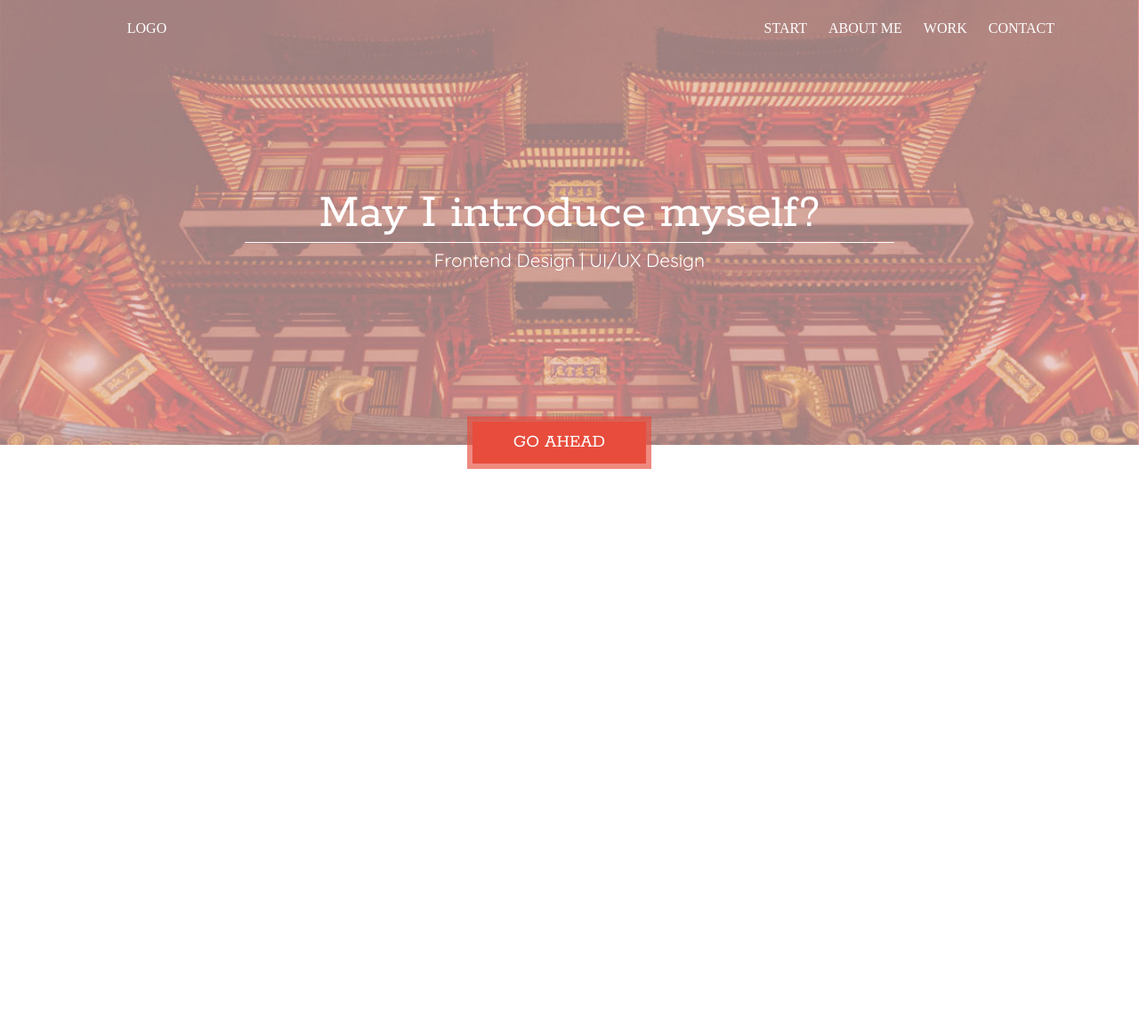
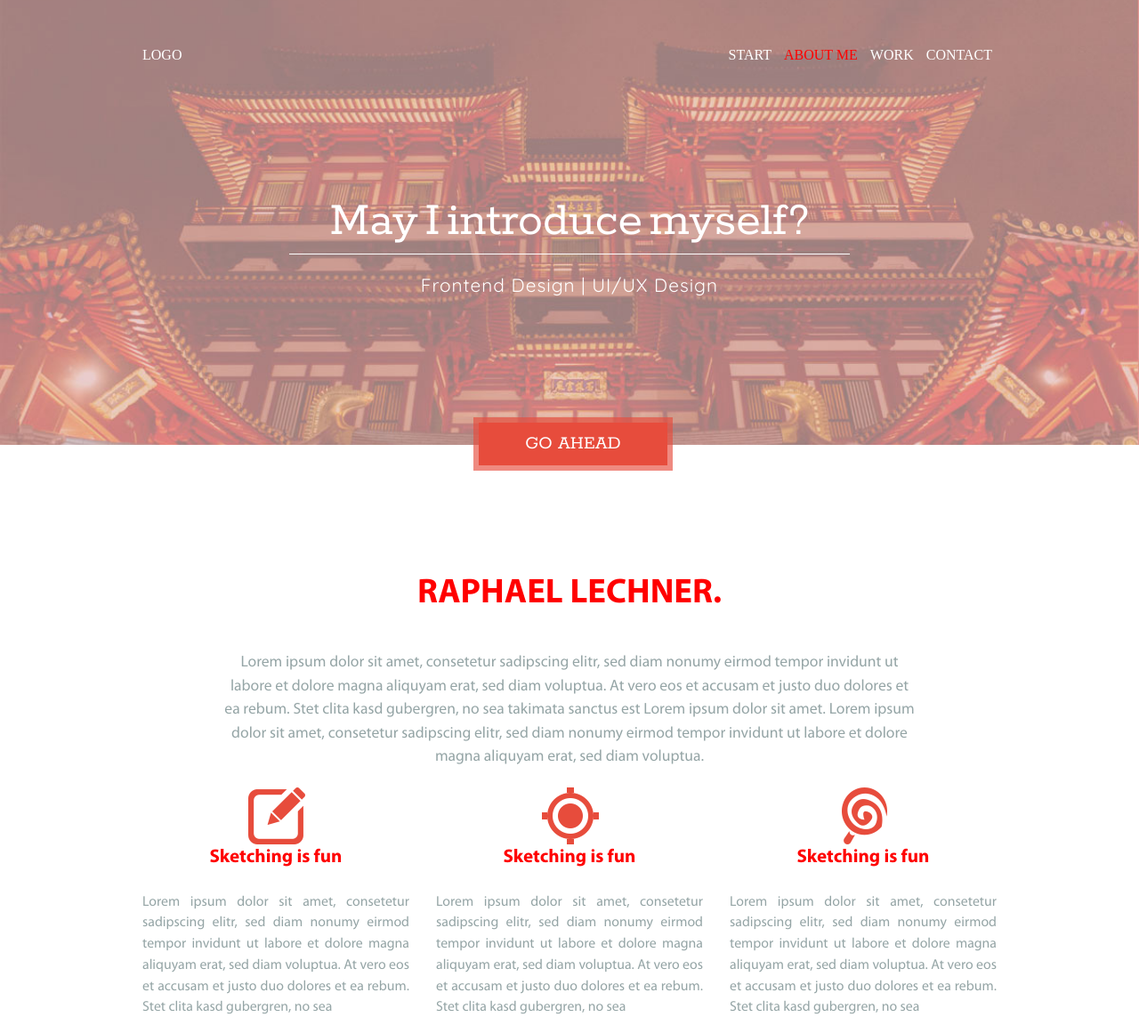
Before and after one commit to Rusletov/redsite, a plain HTML site: page index.html in a window 1280 px wide. Shown: the whole page at 89% size. Before the commit the page ends 800 px from the top, so only its background shows below. Drawn offline with nearby package versions, Linux system fonts and the light colour scheme.

Commit message:
filled in intro section and edited navigation

```diff
--- a/css/main.css
+++ b/css/main.css
@@ -6,29 +6,55 @@ body {
 
 @font-face {
     font-family: 'Myriad Pro Cond Regular';
-    src: url(../fonts/MyriadProCondRegular.otf);
-    src: url(../fonts/MyriadProCondRegular.ttf);
-    src: url(../fonts/MyriadProCondRegular.woff);
+    src: url(../fonts/MyriadProCondRegular/MyriadProCondRegular.otf);
+    src: url(../fonts/MyriadProCondRegular/MyriadProCondRegular.ttf);
+    src: url(../fonts/MyriadProCondRegular/MyriadProCondRegular.woff);
+}
 
+@font-face {
+    font-family: 'Myriad Pro Bold';
+    src: url(../fonts/MyriadProBold/MyriadProBold.otf);
+    src: url(../fonts/MyriadProBold/MyriadProBold.ttf);
+    src: url(../fonts/MyriadProBold/MyriadProBold.woff);
 }
+
+@font-face {
+    font-family: 'Myriad Pro Regular';
+    src: url(../fonts/MyriadProRegular/MyriadProRegular.otf);
+    src: url(../fonts/MyriadProRegular/MyriadProRegular.ttf);
+    src: url(../fonts/MyriadProRegular/MyriadProRegular.woff);
+}
+
+/* End Typography*/
+
+/* Layout*/
+
+
+@media (min-width:1200px)
+    {
+        .container{max-width:990px;} /* Changes Bootstrap's max-width */
+    }
 
 header {
     font-family: 'Mariad Pro Cond';
     text-transform: uppercase;
 }
 
-/* End Typography*/
-
-/* Layout*/
-
 /* Main Banner */
 #main-banner {
 	position: relative;
+	padding-top: 50px;
 	height: 500px;
-	background: #e29791 url(../images/main-banner.jpg) no-repeat center bottom;
+	background: #e29791 url(../images/main-banner.jpg) no-repeat center center;
 	background-size: cover;
 	color: white;
     font-family: 'Rokkitt', serif;
+}
+
+@media screen and (max-width: 768px) {
+	#main-banner {
+	padding-top: 0;
+}
 }
 
 #main-banner a {
@@ -41,7 +67,13 @@ header {
 
 #logo {
 	display: inline-block;
-	padding: 20px;
+	padding: 0;
+}
+
+@media screen and (max-width: 768px) {
+	#logo {
+	padding-top: 20px;
+}
 }
 
 /* Navbar*/
@@ -53,15 +85,32 @@ header nav > ul {
 	padding: 0;
 }
 
+@media screen and (max-width: 768px) {
+	header nav > ul {
+	padding-top: 20px;
+}
+}
+
 header nav > ul > li {
 	display: inline-block;
-	padding: 20px 10px 0px;
+}
+
+header nav > ul > li > a {
+	margin: 0 5px;
+	padding: 0;
+	border-bottom: 1px solid transparent;
 	transition: .3s
 }
 
-header nav > ul > li:hover {
-	padding: 20px 10px 0px;
-	background: #e74c3c;
+header nav > ul > li > a:hover {
+	margin: 0 5px;
+	padding: 0;
+	border-bottom: 1px solid white;
+}
+
+header nav > ul > li a.active {
+	color: red!important;
+	border-bottom: 1px solid transparent;
 }
 
 /* End Navbar*/
@@ -73,9 +122,11 @@ header nav > ul > li:hover {
 }
 
 #action > h1 {
-	margin-top: 20%;
+	margin-top: 23%;
+	padding-bottom: 5px;
 	border-bottom: 1px solid white;
 	font-size: 3.5em;
+	word-spacing: -8px;
 }
 
 @media screen and (max-width: 425px) {
@@ -86,6 +137,8 @@ header nav > ul > li:hover {
 
 #main-banner h2 {
     font-family: 'Quicksand', sans-serif;
+    padding-top: 0.7em;
+    letter-spacing: 1px;
     font-size: 1.3em;
 }
 
@@ -97,16 +150,16 @@ header nav > ul > li:hover {
 
 #banner-btn {
 	position: absolute;
-	left: 41%;
-	bottom: -27px;
+	left: 41.59%;
+	bottom: -29px;
 	background: #e74c3c;
-	padding: 8px 46px;
+	padding: 8px 52px;
 	border: 6px solid rgba(231, 76, 60, .65);
     -webkit-background-clip: padding-box; /* for Safari */
     background-clip: padding-box; /* for IE9+, Firefox 4+, Opera, Chrome */
 	transition: .3s;
 	text-transform: uppercase;
-	font-size: 1.3em;
+	font-size: 1.35em;
 }
 
 #banner-btn:hover {
@@ -125,7 +178,7 @@ header nav > ul > li:hover {
 
 @media screen and (max-width: 1024px) {
 	#banner-btn {
-	left: 40%;
+	left: 38%;
 }
 }
 
@@ -137,19 +190,19 @@ header nav > ul > li:hover {
 
 @media screen and (max-width: 425px) {
 	#banner-btn {
-	left: 25%;
+	left: 22%;
 }
 }
 
 @media screen and (max-width: 375px) {
 	#banner-btn {
-	left: 21%;
+	left: 19%;
 }
 }
 
 @media screen and (max-width: 320px) {
 	#banner-btn {
-	left: 17%;
+	left: 14%;
 }
 }
 
@@ -157,4 +210,41 @@ header nav > ul > li:hover {
 
 /* End Main Banner*/
 
+/* Main Content*/
+
+#intro {
+	padding-top: 147px;
+	font-family: 'Myriad Pro Regular';
+	font-size: 1.1em;
+	color: #95a5a6;
+	text-align: center;
+}
+
+main h3 {
+	font-family: 'Myriad Pro Bold';
+	color: red;
+	font-size: 2.2em;
+	padding-bottom: .9em;
+}
+
+article:first-child p { /* selects the first article in the intro section*/
+	padding: 0 90px;
+}
+
+main .intro-item h4 {
+	font-family: 'Myriad Pro Bold';
+	color: red;
+	font-size: 1.2em;
+	padding-bottom: .9em;
+}
+
+main .intro-item p {
+	font-size: .9em;
+	padding: 0;
+	text-align: justify;
+}
+
+
+/* End Main Content */
+
 /* End Layout*/
--- a/index.html
+++ b/index.html
@@ -18,13 +18,13 @@
 		<section id="main-banner">
 			<div class="container">
 				<header class="row">
-					<div class="col-md-2 text-center">
+					<div class="col-md-2">
 						<a id="logo" href="#" title="Logo">Logo</a>
 					</div>
 					<nav class="col-md-10">
 						<ul>
 							<li><a href="#" title="link">Start</a></li>
-							<li><a href="#" title="link">About me</a></li>
+							<li><a class="active" href="#" title="link">About me</a></li>
 							<li><a href="#" title="link">Work</a></li>
 							<li><a href="#" title="link">Contact</a></li>
 						</ul>
@@ -44,8 +44,34 @@
 		</section>
 
 		<main>
+			<section id="intro" class="container">
+				<div class="row">
+					<article class="col-md-12">
+						<h3 class="text-center">RAPHAEL   LECHNER.</h3>
+						<p>Lorem ipsum dolor sit amet, consetetur sadipscing elitr, sed diam nonumy eirmod tempor invidunt ut labore et dolore magna aliquyam erat, sed diam voluptua. At vero eos et accusam et justo duo dolores et ea rebum. Stet clita kasd gubergren, no sea takimata sanctus est Lorem ipsum dolor sit amet. Lorem ipsum dolor sit amet, consetetur sadipscing elitr, sed diam nonumy eirmod tempor invidunt ut labore et dolore magna aliquyam erat, sed diam voluptua.</p>
+					</article>
+				</div>
+				<div class="row">
+					<article class="col-md-4 intro-item">
+						<img src="images/item-1.png" alt="item-1">
+						<h4>Sketching is fun</h4>
+						<p>Lorem ipsum dolor sit amet, consetetur sadipscing elitr, sed diam nonumy eirmod tempor invidunt ut labore et dolore magna aliquyam erat, sed diam voluptua. At vero eos et accusam et justo duo dolores et ea rebum. Stet clita kasd gubergren, no sea </p>
+					</article>
+					<article class="col-md-4 intro-item">
+						<img src="images/item-2.png" alt="item-2">
+						<h4>Sketching is fun</h4>
+						<p>Lorem ipsum dolor sit amet, consetetur sadipscing elitr, sed diam nonumy eirmod tempor invidunt ut labore et dolore magna aliquyam erat, sed diam voluptua. At vero eos et accusam et justo duo dolores et ea rebum. Stet clita kasd gubergren, no sea </p>
+					</article>
+					<article class="col-md-4 intro-item">
+						<img src="images/item-3.png" alt="item-3">
+						<h4>Sketching is fun</h4>
+						<p>Lorem ipsum dolor sit amet, consetetur sadipscing elitr, sed diam nonumy eirmod tempor invidunt ut labore et dolore magna aliquyam erat, sed diam voluptua. At vero eos et accusam et justo duo dolores et ea rebum. Stet clita kasd gubergren, no sea </p>
+					</article>
+				</div>
+			</section>
+		</main>
 
-		</main>
+
 
 		<!-- Optional JavaScript -->
 		<!-- jQuery first, then Popper.js, then Bootstrap JS -->
```
Also changed, not shown: fonts/MyriadProBold/MyriadProBold.otf (added), fonts/MyriadProBold/MyriadProBold.ttf (added), fonts/MyriadProBold/MyriadProBold.woff (added), fonts/MyriadProCondRegular/MyriadProCondRegular.otf (renamed from fonts/MyriadProCondRegular.otf), fonts/MyriadProCondRegular/MyriadProCondRegular.ttf (renamed from fonts/MyriadProCondRegular.ttf), fonts/MyriadProCondRegular/MyriadProCondRegular.woff (renamed from fonts/MyriadProCondRegular.woff), fonts/MyriadProRegular/MyriadProRegular.otf (added), fonts/MyriadProRegular/MyriadProRegular.ttf (added), fonts/MyriadProRegular/MyriadProRegular.woff (added), images/item-1.png (added), images/item-2.png (added), images/item-3.png (added).
